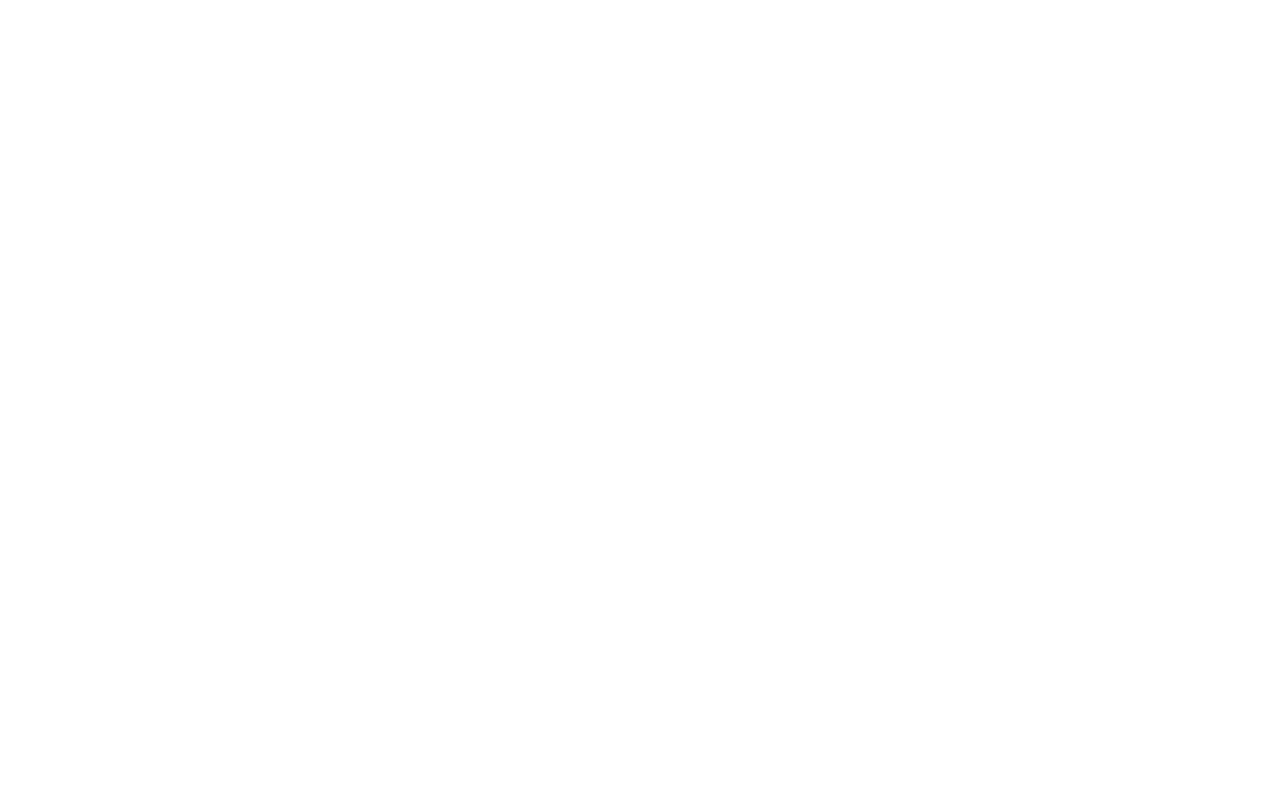
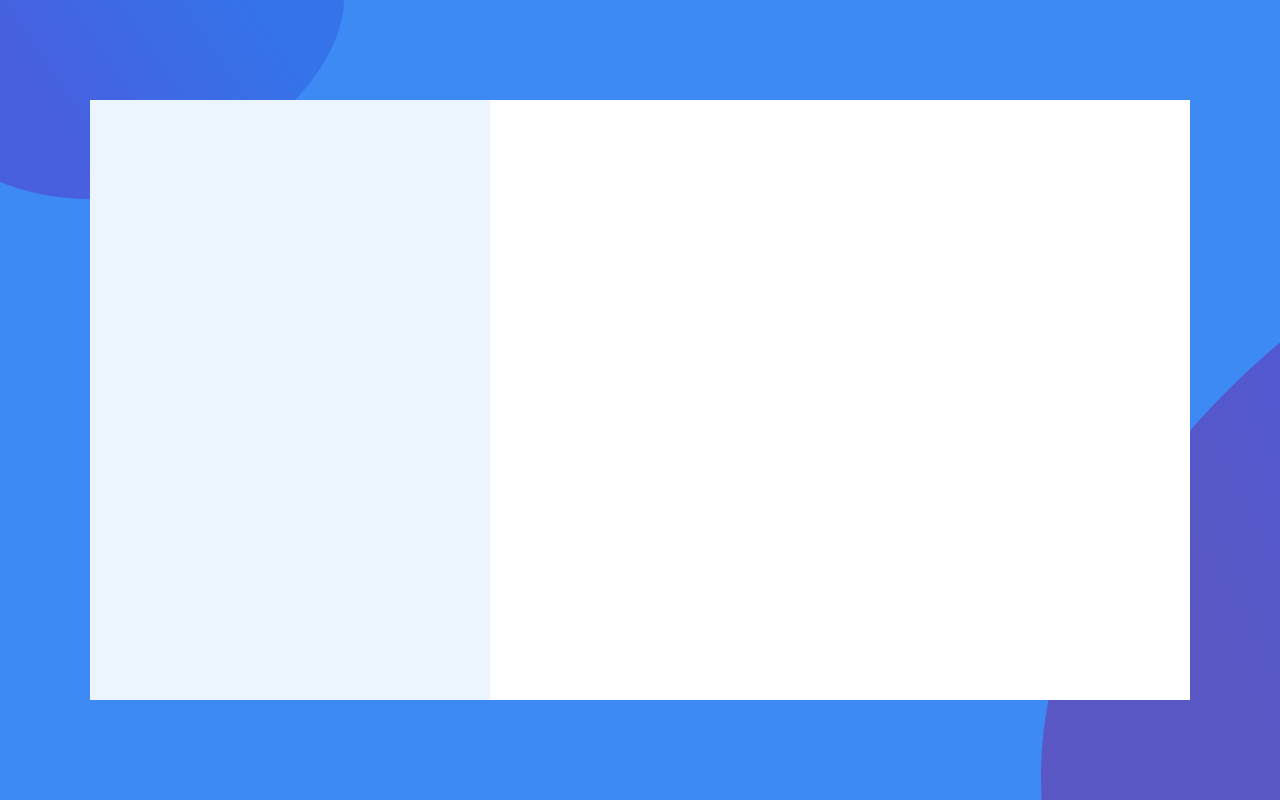
Before and after one commit to DGSW-SIBLINGS/DAEITSO-WEB, a React (Create React App) app in the folder daeitso/: page / in a window 1280 px wide. Built offline with nearby package versions, Linux system fonts and the light colour scheme.

Commit message:
feat login

```diff
--- a/daeitso/package.json
+++ b/daeitso/package.json
@@ -10,6 +10,7 @@
     "react-dom": "^18.2.0",
     "react-router-dom": "^6.8.1",
     "react-scripts": "5.0.1",
+    "styled-components": "^5.3.6",
     "web-vitals": "^2.1.4"
   },
   "scripts": {
--- a/daeitso/src/App.js
+++ b/daeitso/src/App.js
@@ -1,7 +1,13 @@
-import "./App.css";
-
+import { BrowserRouter, Route, Routes } from "react-router-dom";
+import Startpage from "./page/Startpage/Startpage";
 function App() {
-  return <div className="App"></div>;
+  return (
+    <BrowserRouter>
+      <Routes>
+        <Route path="/" element={<Startpage />} />
+      </Routes>
+    </BrowserRouter>
+  );
 }
 
 export default App;
--- /dev/null
+++ b/daeitso/src/components/StartLogin/Start.style.js
@@ -0,0 +1,49 @@
+import styled from "styled-components";
+
+export const StartLoginBox = styled.div`
+  display: flex;
+`;
+export const StartBox = styled.div`
+  display: flex;
+`;
+
+export const StartBack = styled.div`
+  display: flex;
+  .Login-background {
+    position: fixed;
+    top: 0;
+    left: 0;
+    min-width: 100%;
+    min-height: 100%;
+  }
+`;
+export const StartInBox = styled.div`
+  display: flex;
+  justify-content: center;
+  z-index: 20;
+  height: 100vh;
+  width: 100vw;
+`;
+export const StartLeftBox = styled.div`
+  display: flex;
+  justify-content: center;
+  align-items: center;
+`;
+export const StartImgBox = styled.div`
+  display: flex;
+  width: 400px;
+  height: 600px;
+  background-color: #ecf4fe;
+`;
+
+export const StartRightBox = styled.div`
+  display: flex;
+  justify-content: center;
+  align-items: center;
+`;
+export const StartRight = styled.div`
+  display: flex;
+  width: 700px;
+  height: 600px;
+  background-color: white;
+`;
--- a/daeitso/src/components/StartLogin/StartLogin.jsx
+++ b/daeitso/src/components/StartLogin/StartLogin.jsx
@@ -1,7 +1,39 @@
-import React from 'react'
+import React from "react";
+import {
+  StartLoginBox,
+  StartBox,
+  StartInBox,
+  StartLeftBox,
+  StartRightBox,
+  StartRight,
+  StartImgBox,
+  StartBack,
+} from "./Start.style";
+import Loginbackgounod from "../../assets/img/loginbackground.svg";
 
 export default function StartLogin() {
   return (
-    <div>StartLogin</div>
-  )
+    <StartLoginBox>
+      <StartBox>
+        <StartBack>
+          <img className="Login-background" alt="" src={Loginbackgounod} />
+        </StartBack>
+        <StartInBox>
+          <StartLeftBox>
+            <StartImgBox>
+              <img></img>
+              <img></img>
+            </StartImgBox>
+          </StartLeftBox>
+          <StartRightBox>
+            <StartRight>
+              <h1></h1>
+              <b></b>
+              <text></text>
+            </StartRight>
+          </StartRightBox>
+        </StartInBox>
+      </StartBox>
+    </StartLoginBox>
+  );
 }
--- a/daeitso/src/config.json
+++ b/daeitso/src/config.json
@@ -1,3 +1,3 @@
-{
-  //   "server": "http://101.101.209.184:7030/api/"
-}
+// {
+//     "server": "http://101.101.209.184:7030/api/"
+// }
--- /dev/null
+++ b/daeitso/src/page/Startpage/Startpage.js
@@ -0,0 +1,10 @@
+import React from "react";
+import StartLogin from "../../components/StartLogin/StartLogin";
+
+export default function Startpage() {
+  return (
+    <div>
+      <StartLogin />
+    </div>
+  );
+}
```
Also changed, not shown: daeitso/src/Router/Router.jsx (deleted, +0 -9 lines), daeitso/src/assets/img/loginbackground.svg (added), 1 other file (tests, documents, lock files or other folders).
